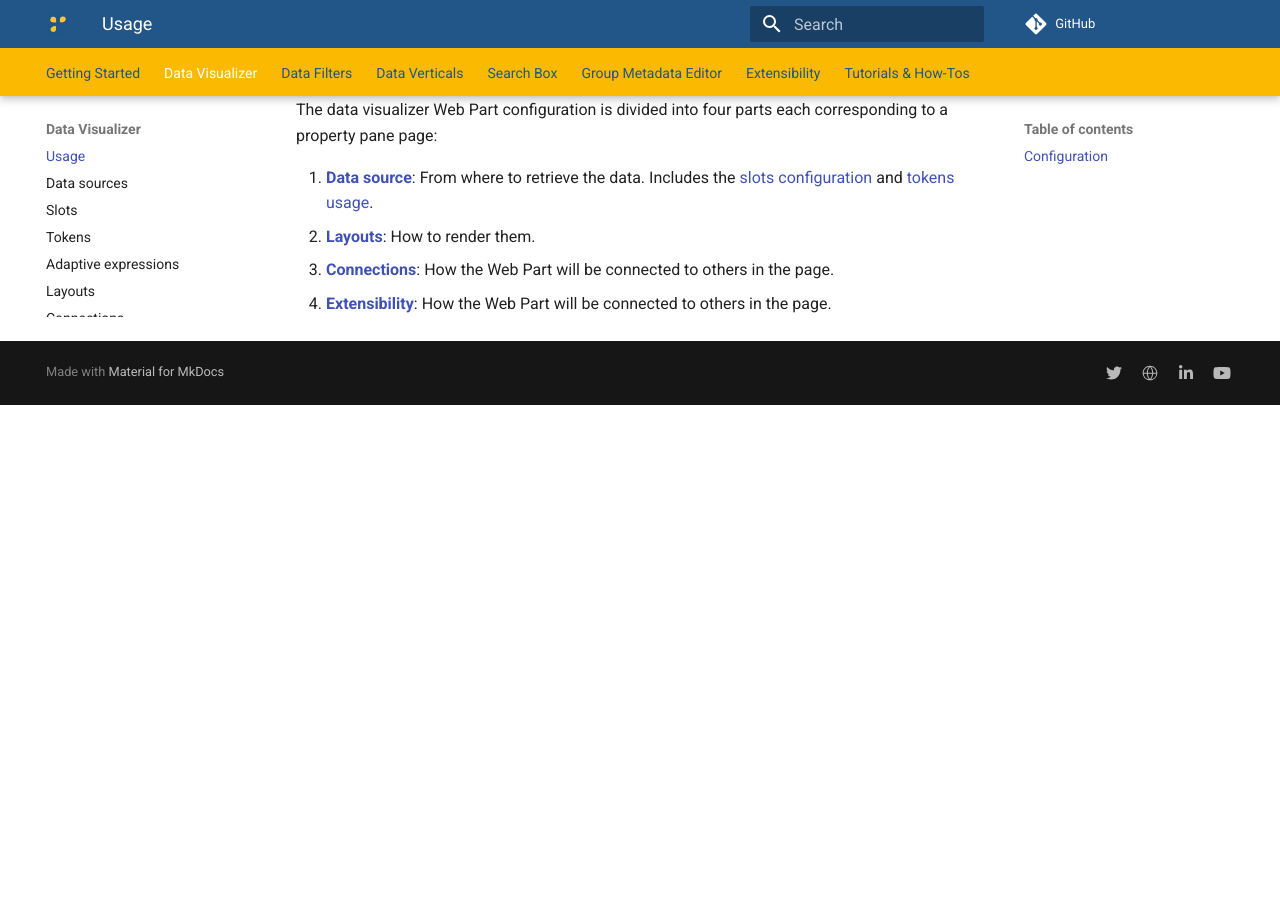
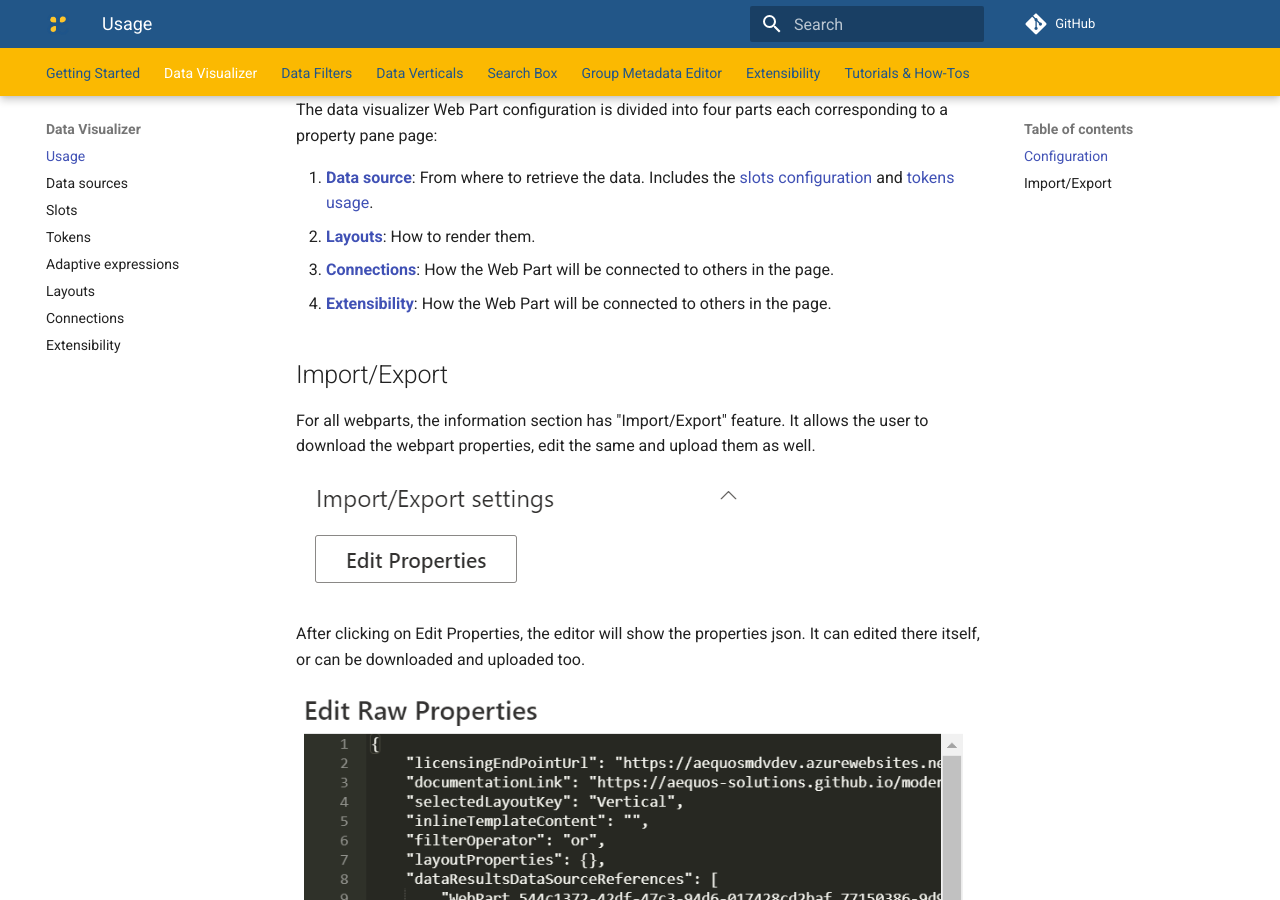
Before and after one commit to aequos-solutions/modern-data-visualizer, an MkDocs documentation site: the page built from docs/usage/data-visualizer/index.md, in a window 1280 px wide and 900 px high, scrolled down 1057 px. Built offline with MkDocs 1.6.1 and Material for MkDocs 9.7.7, drawn with Linux system fonts in a browser that asks for light colours; comment, search, counter and statistics services are not loaded; before the commit the page ends 1462 px from its top, so only the background shows below that.

Commit message:
Import Export Documentation

```diff
--- /dev/null
+++ b/docs/importExport.md
@@ -0,0 +1,7 @@
+For all webparts, the information section has "Import/Export" feature. It allows the user to download the webpart properties, edit the same and upload them as well.
+
+!["Import Export Section"](../../../assets/importExport.png)
+
+After clicking on Edit Properties, the editor will show the properties json. It can edited there itself, or can be downloaded and uploaded too.
+
+!["Import Export Edit Section"](../../../assets/editImportExport.png)
--- a/docs/usage/data-filters/index.md
+++ b/docs/usage/data-filters/index.md
@@ -132,3 +132,7 @@ The Data Filter Web Part supports deep linking, meaning you can preselect filter
 
 !!! important
     **We recommend to use the URL generated from filter values selection instead of crafting the URL manually.**
+
+## Import/Export
+
+{!importExport.md!}
--- a/docs/usage/data-verticals/index.md
+++ b/docs/usage/data-verticals/index.md
@@ -29,3 +29,7 @@ The options for a vertical are as follow:
 > The 'Data Verticals' Web Part does not need to be connected to any Web Part. However, it is meant to be used by a 'Data Visualizer' Web Part to get it work. More info about configuration [here](../data-visualizer/connections/index.md).
 
 > We recommend to configure the 'Data Visualizer' Web Parts that will use verticals **before connecting them to the verticals Web Part**.
+
+## Import/Export
+
+{!importExport.md!}
--- a/docs/usage/data-visualizer/index.md
+++ b/docs/usage/data-visualizer/index.md
@@ -19,3 +19,7 @@ The data visualizer Web Part configuration is divided into four parts each corre
 2. [**Layouts**](./layouts/index.md): How to render them.
 3. [**Connections**](./connections/index.md): How the Web Part will be connected to others in the page.
 3. [**Extensibility**](../../extensibility/index.md): How the Web Part will be connected to others in the page.
+
+## Import/Export
+
+{!importExport.md!}
--- a/docs/usage/search-box/index.md
+++ b/docs/usage/search-box/index.md
@@ -36,3 +36,7 @@ The query suggestions allows users to easily find relevant query keywords based
 !["Search Box connections"](../../assets/webparts/search_box/dynamic_data_source.png){: .center}
 
 Optionally, you can set a default query text coming from an other dynamic data source on the page. For instance, connect the search box to a page environment variable like a query string parameter. The value retrieved from a connected data source will be displayed automatically at page load in the text box if present and broadcasted to any other Web Parts connected to the search box Web Part (ex: a 'Data Visualizer' Web Part) resulting to a cascading effect.
+
+## Import/Export
+
+{!importExport.md!}
```
Also changed, not shown: docs/assets/editImportExport.png (added), docs/assets/importexport.png (added).
